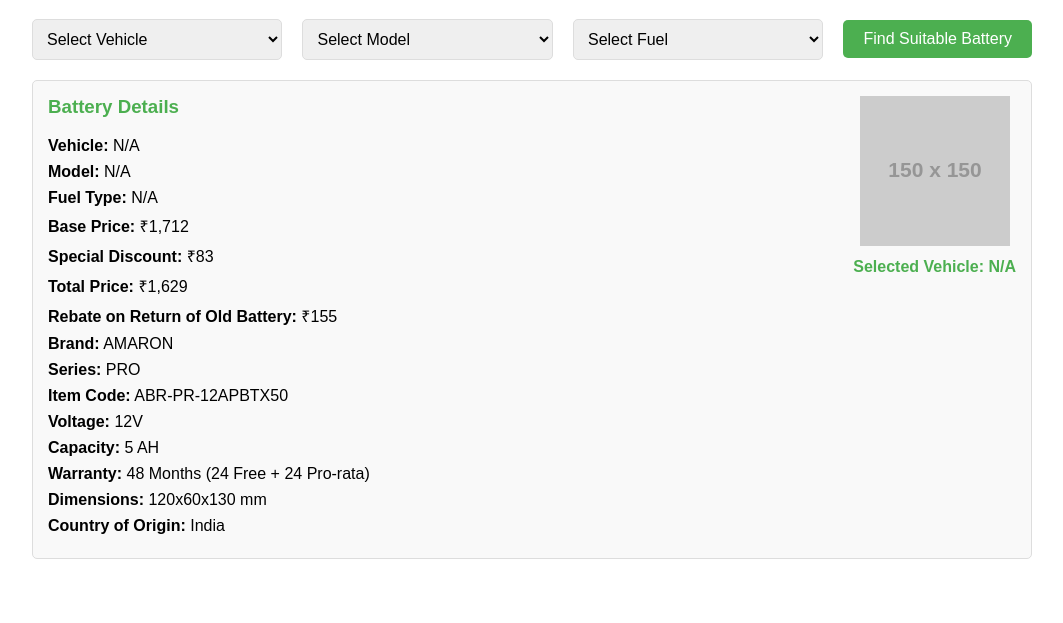
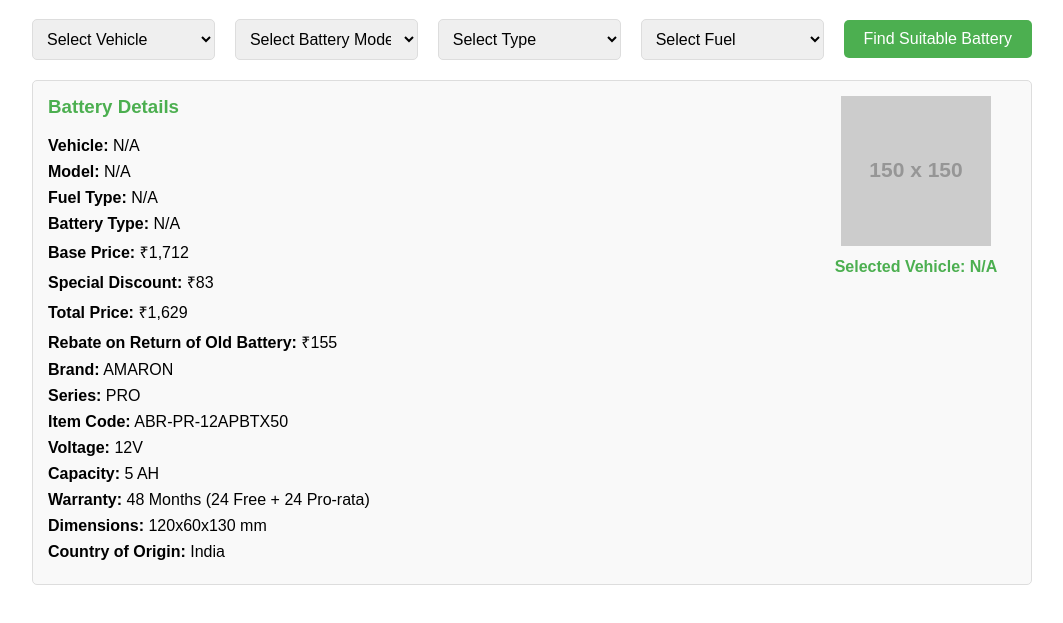
Before and after one commit to ajayroll1/Prm, a plain HTML site: page index.html in a window 1280 px wide. Both pictures are taken after a click on the button "Find Suitable Battery". Shown: the part 101-724 px from the top of the page, without its empty margins (108-1171 px from the left). Drawn offline with Linux system fonts and the light colour scheme; placeholder pictures from the web are drawn by us.

Commit message:
Update index.html
UPDATED WITH NEW FEATURES

```diff
--- a/index.html
+++ b/index.html
@@ -68,6 +68,7 @@
             flex-shrink: 0;
             margin-left: 20px;
             text-align: center;
+            width: 200px; /* Set fixed width for the image container */
         }
 
         .battery-info h3 {
@@ -80,8 +81,9 @@
         }
 
         .battery-info img {
-        width: 150px; /* Adjust image size as needed */
-        height: auto;
+            width: 150px; /* Fixed width */
+            height: 150px; /* Fixed height */
+            object-fit: contain; /* Ensure image aspect ratio is maintained */
         }
 
         .vehicle-name {
@@ -114,6 +116,7 @@
 
             .battery-info img {
                 width: 120px; /* Slightly smaller image on smaller screens */
+                height: 120px; /* Maintain square aspect ratio */
             }
         }
 
@@ -129,6 +132,7 @@
 
             .battery-info img {
                 width: 100px; /* Further reduce image size */
+                height: 100px; /* Maintain square aspect ratio */
             }
         }
     </style>
@@ -150,12 +154,19 @@
         </select>
 
         <select class="option-select" id="modelSelect">
-            <option value="">Select Model</option>
+            <option value="">Select Battery Model</option>
             <option value="ES">ES</option>
             <option value="BS6">BS6</option>
             <option value="DLX">DLX</option>
             <option value="STD">STD</option>
             <option value="ABS">ABS</option>
+        </select>
+
+        <!-- New Select Dropdown for Gold or Platinum option -->
+        <select class="option-select" id="batterySelect">
+            <option value="">Select Type</option>
+            <option value="Gold">Gold</option>
+            <option value="Platinum">Platinum</option>
         </select>
 
         <select class="option-select" id="fuelSelect">
@@ -178,6 +189,7 @@
             <p><strong>Vehicle:</strong> <span id="selectedVehicle">N/A</span></p>
             <p><strong>Model:</strong> <span id="selectedModel">N/A</span></p>
             <p><strong>Fuel Type:</strong> <span id="selectedFuel">N/A</span></p>
+            <p><strong>Battery Type:</strong> <span id="selectedBattery">N/A</span></p> <!-- Display selected battery type -->
             <p><strong>Base Price:</strong> ₹1,712</p>
             <p><strong>Special Discount:</strong> ₹83</p>
             <p><strong>Total Price:</strong> ₹1,629</p>
@@ -201,27 +213,48 @@
 </div>
 
 <script>
+
     function findBattery() {
         // Get selected options
         const vehicle = document.getElementById("vehicleSelect").value;
         const model = document.getElementById("modelSelect").value;
         const fuel = document.getElementById("fuelSelect").value;
+        const battery = document.getElementById("batterySelect").value;
 
         // Update the battery info with selected values or 'N/A' if not selected
         const selectedVehicle = vehicle || 'N/A';
         const selectedModel = model || 'N/A';
         const selectedFuel = fuel || 'N/A';
+        const selectedBattery = battery || 'N/A'; // For battery type
 
         // Update the HTML elements
         document.getElementById("selectedVehicle").textContent = selectedVehicle;
         document.getElementById("selectedModel").textContent = selectedModel;
         document.getElementById("selectedFuel").textContent = selectedFuel;
+        document.getElementById("selectedBattery").textContent = selectedBattery; // Update battery type
 
         // Dynamically update the vehicle name and image
         document.getElementById("vehicleName").textContent = `Selected Vehicle: ${selectedVehicle}`;
-        document.getElementById("vehicleImage").src = `https://via.placeholder.com/150?text=${selectedVehicle.replace(/\s+/g, '+')}`;
 
-        // Display the battery information
+        // Set the image source based on the selected vehicle
+        if (selectedVehicle === 'Hero Aava 125') {
+            document.getElementById("vehicleImage").src = 'https://amaron-prod-images.s3.ap-south-1.amazonaws.com/styles/product_detail_img_450x350/s3/product-topview-image/ABR-PR-APBTZ4L.jpg?itok=XIbNlF9d'; // Replace with actual image URL
+        } else if (selectedVehicle === 'Honda Shine') {
+            document.getElementById("vehicleImage").src = 'https://encrypted-tbn0.gstatic.com/images?q=tbn:ANd9GcSoW4WZ3moAQwOFgeZlsbOWmNvzO9P45bNT-g&s'; // Replace with actual image URL
+        } else if (selectedVehicle === 'TVS Apache') {
+            document.getElementById("vehicleImage").src = 'https://www.tatagreenbattery.com/wp-content/uploads/2021/01/YB14L-Battery.png'; // Replace with actual image URL
+        } else if (selectedVehicle === 'Bajaj Pulsar') {
+            document.getElementById("vehicleImage").src = 'https://amaron-prod-images.s3.ap-south-1.amazonaws.com/styles/product_detail_img_450x350/s3/product-topview-image/ABR-PR-APBTZ4L.jpg?itok=XIbNlF9d'; // Replace with actual image URL
+        } else if (selectedVehicle === 'Suzuki Access') {
+            document.getElementById("vehicleImage").src = 'https://www.tatagreenbattery.com/wp-content/uploads/2021/01/YB14L-Battery.png'; // Replace with actual image URL
+        } else {
+            document.getElementById("vehicleImage").src = 'https://via.placeholder.com/150'; // Placeholder image for unselected or unknown vehicles
+        }
+
+
+
+
+        // Show the battery info section
         const batteryInfo = document.getElementById("batteryInfo");
         batteryInfo.style.display = "flex";  // Make it visible and use flex layout
     }
```
Lines whose indentation alone changed are shown as unchanged.
